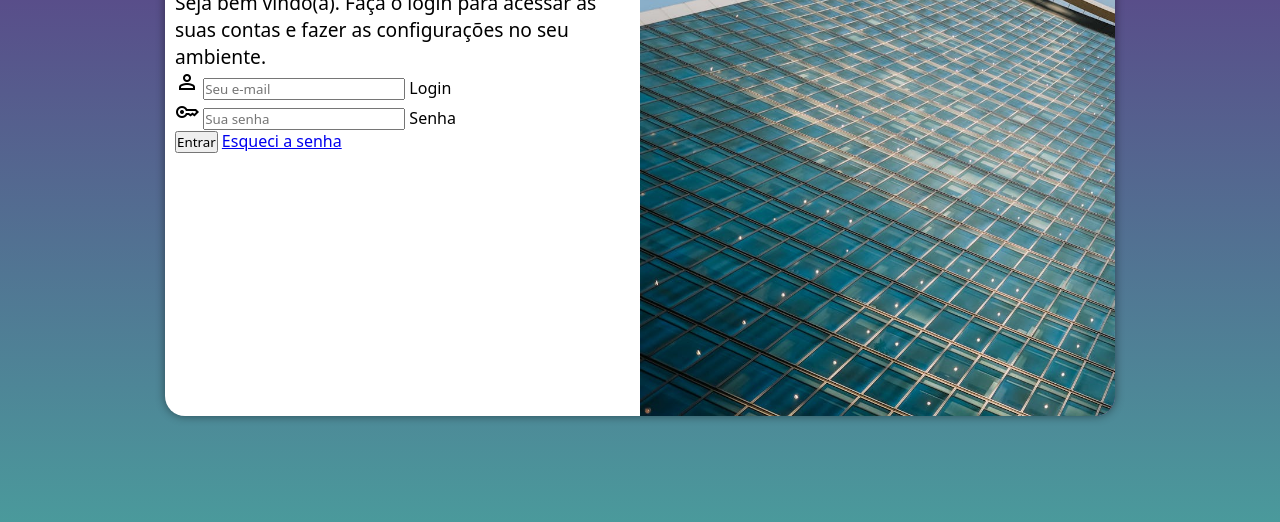
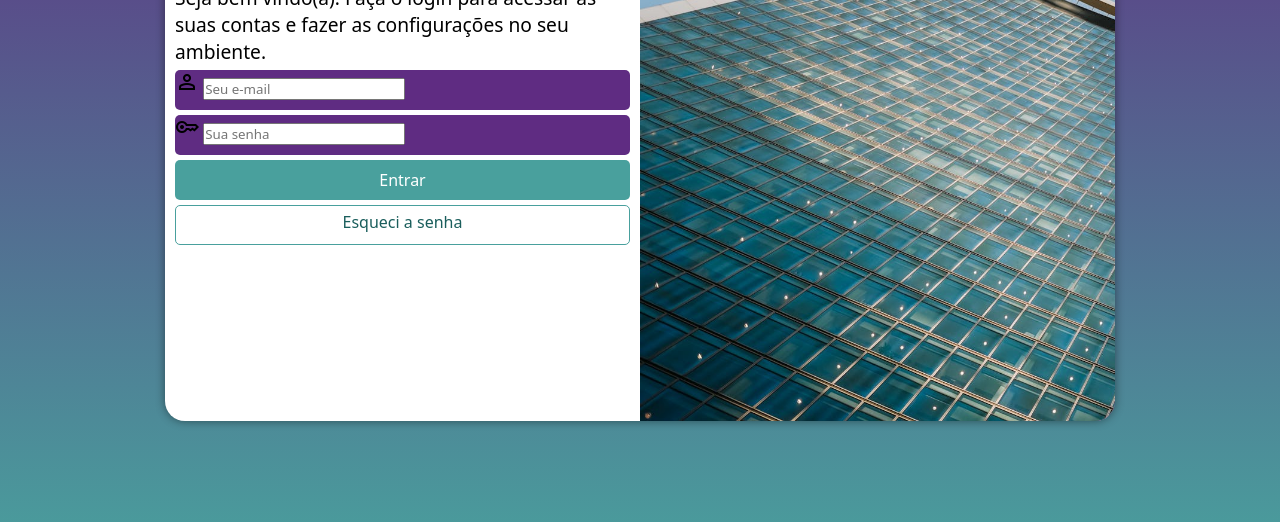
Before and after one commit to Arthurrats/projeto-login, a plain HTML site: page index.html in a window 1280 px wide. Shown: the part 234-756 px from the top of the page. Drawn offline with nearby package versions, Linux system fonts and the light colour scheme.

Commit message:
formatação do fomr

```diff
--- a/estilos/style.css
+++ b/estilos/style.css
@@ -36,7 +36,7 @@ main{
 
     background-color: white;
     width: 250px;
-    height: 500px;
+    height: 510px;
     border-radius: 20px;
     box-shadow: 0px 0px 10px rgba(0, 0, 0, 0.448);
     transition: width 0.3s, height 0.3s;
@@ -64,3 +64,52 @@ main{
 #formulario > p{
     font-size: 0.8em;
 }
+
+form > .campo{
+    background-color: #5f2c82;
+    width: 100%;
+    display: block;
+    height: 40px;
+    border-radius: 5px;
+    margin: 5px 0px;
+}
+
+.campo > label{
+    display: none;
+}
+
+form > input[type=submit]{
+    display: block;
+    font-size: 1em;
+    width: 100%;
+    height: 40px;
+    background-color:#49a09d ;
+    color: white;
+    border: none;
+    border-radius: 5px;
+}
+
+form > input[type=submit]:hover{
+    background-color: #295a58;
+    cursor: pointer;
+}
+
+form > .botao{
+    display: block;
+    text-align: center;
+    font-size: 1em;
+    width: 100%;
+    height: 40px;
+    background-color: white;
+    border: 1px solid #49a09d;
+    border-radius: 5px;
+    text-decoration: none;
+    color: #1a5e5c;
+    padding-top: 5px;
+    margin-top: 5px;
+}
+
+form > .botao:hover{
+    background-color: #295a58;
+    color: white;
+}
--- a/index.html
+++ b/index.html
@@ -32,8 +32,9 @@
                         <input type="password" name="senha" id="isenha" placeholder="Sua senha" required minlength="8">
                         <label for="isenha">Senha</label>
                     </div>
+
                     <input type="submit" value="Entrar">
-                    <a href="esqueci.html">Esqueci a senha</a>
+                    <a href="esqueci.html" class="botao">Esqueci a senha</a>
                 </form>
             </div>
 
```
